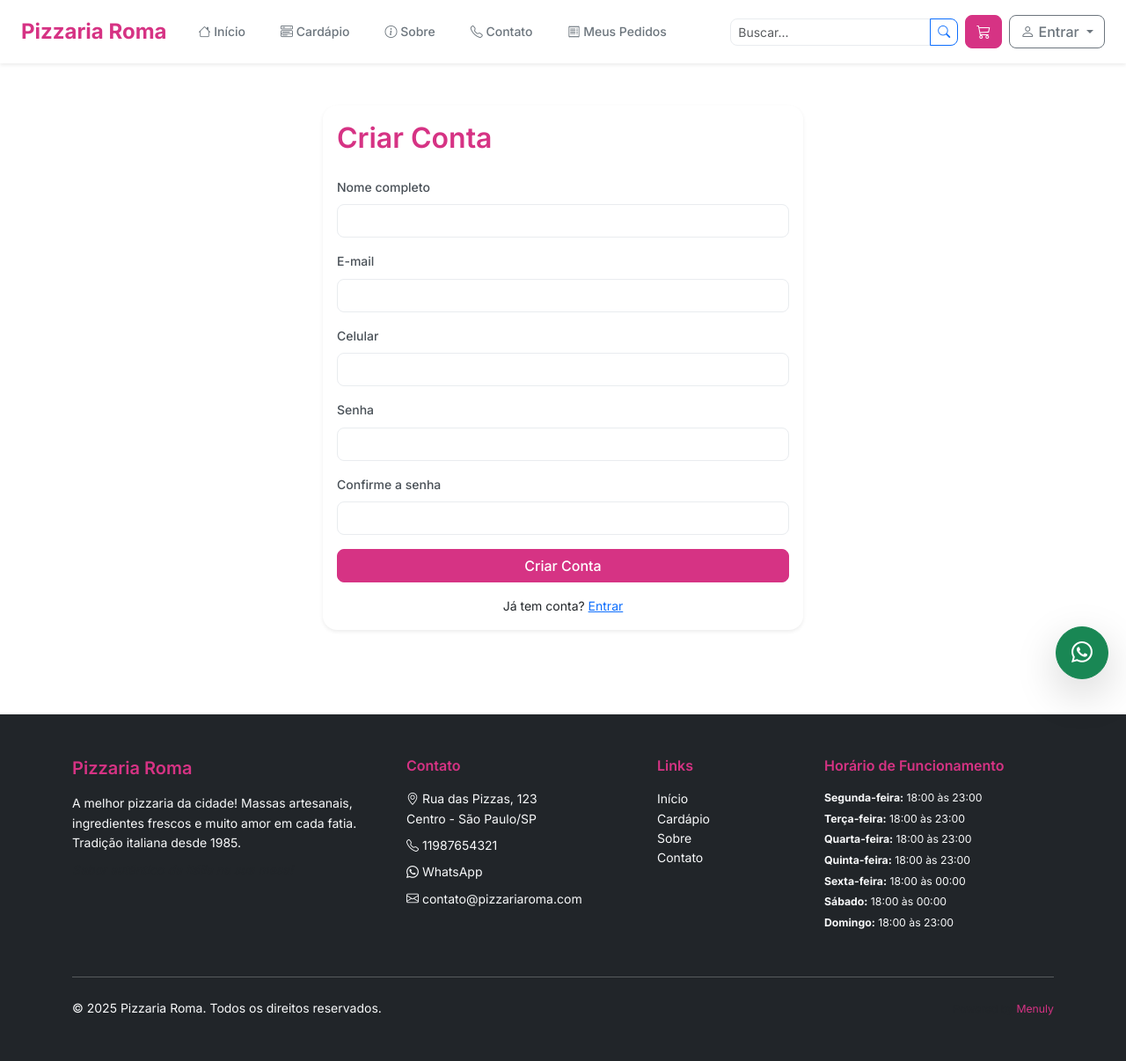
After one commit to ronwsv/menuly_delivery_semdocker, a Django app: a page that uses templates/base.html in a window 1280 px wide. The commit adds this page. Shown: the whole page at 88% size. Run offline with Django 5.2, Linux system fonts and the light colour scheme; data comes from the database, SQL or seed files in the repository; both versions use the stored data as it was after the commit; data that the repository does not hold is empty.

Commit message:
ajuste de tela de login e cadastro

```diff
--- a/loja/urls.py
+++ b/loja/urls.py
@@ -4,6 +4,10 @@ from . import views
 app_name = 'loja'
 
 urlpatterns = [
+    # Autenticação do cliente
+    path('login/', views.LoginClienteView.as_view(), name='login'),
+    path('logout/', views.LogoutClienteView.as_view(), name='logout'),
+    path('cadastro/', views.CadastroClienteView.as_view(), name='cadastro'),
     # Página inicial da loja
     path('', views.HomeView.as_view(), name='home'),
 
--- a/loja/views.py
+++ b/loja/views.py
@@ -1,3 +1,94 @@
+
+from django.shortcuts import render, redirect, get_object_or_404
+from django.views import View
+from django.contrib.auth import authenticate, login, logout, get_user_model
+
+# --- Autenticação do Cliente ---
+class LoginClienteView(View):
+    def get(self, request, *args, **kwargs):
+        if request.user.is_authenticated:
+            return redirect('loja:home', restaurante_slug=kwargs.get('restaurante_slug'))
+        restaurante_slug = kwargs.get('restaurante_slug')
+        restaurante = None
+        if restaurante_slug:
+            from core.models import Restaurante
+            try:
+                restaurante = Restaurante.objects.get(slug=restaurante_slug)
+            except Restaurante.DoesNotExist:
+                restaurante = None
+        return render(request, 'loja/login.html', {'restaurante': restaurante})
+
+    def post(self, request, *args, **kwargs):
+        username = request.POST.get('username')
+        password = request.POST.get('password')
+        restaurante_slug = kwargs.get('restaurante_slug')
+        restaurante = None
+        if restaurante_slug:
+            from core.models import Restaurante
+            try:
+                restaurante = Restaurante.objects.get(slug=restaurante_slug)
+            except Restaurante.DoesNotExist:
+                restaurante = None
+        user = authenticate(request, username=username, password=password)
+        if user is not None:
+            login(request, user)
+            return redirect('loja:home', restaurante_slug=restaurante_slug)
+        messages.error(request, 'Usuário ou senha inválidos.')
+        return render(request, 'loja/login.html', {'username': username, 'restaurante': restaurante})
+
+class LogoutClienteView(View):
+    def get(self, request, *args, **kwargs):
+        logout(request)
+        return redirect('loja:login', restaurante_slug=kwargs.get('restaurante_slug'))
+
+class CadastroClienteView(View):
+
+    def get(self, request, *args, **kwargs):
+        if request.user.is_authenticated:
+            return redirect('loja:home', restaurante_slug=kwargs.get('restaurante_slug'))
+        restaurante_slug = kwargs.get('restaurante_slug')
+        restaurante = None
+        if restaurante_slug:
+            from core.models import Restaurante
+            try:
+                restaurante = Restaurante.objects.get(slug=restaurante_slug)
+            except Restaurante.DoesNotExist:
+                restaurante = None
+        return render(request, 'loja/cadastro.html', {'restaurante': restaurante})
+
+    def post(self, request, *args, **kwargs):
+        User = get_user_model()
+        nome = request.POST.get('nome')
+        email = request.POST.get('email')
+        celular = request.POST.get('celular')
+        password = request.POST.get('password')
+        password2 = request.POST.get('password2')
+        restaurante_slug = kwargs.get('restaurante_slug')
+        restaurante = None
+        if restaurante_slug:
+            from core.models import Restaurante
+            try:
+                restaurante = Restaurante.objects.get(slug=restaurante_slug)
+            except Restaurante.DoesNotExist:
+                restaurante = None
+
+        if password != password2:
+            messages.error(request, 'As senhas não coincidem.')
+            return render(request, 'loja/cadastro.html', {**request.POST, 'restaurante': restaurante})
+
+        if User.objects.filter(email=email).exists():
+            messages.error(request, 'Já existe uma conta com este e-mail.')
+            return render(request, 'loja/cadastro.html', {**request.POST, 'restaurante': restaurante})
+
+        if User.objects.filter(celular=celular).exists():
+            messages.error(request, 'Já existe uma conta com este celular.')
+            return render(request, 'loja/cadastro.html', {**request.POST, 'restaurante': restaurante})
+
+        user = User.objects.create_user(username=email, email=email, first_name=nome, celular=celular)
+        user.set_password(password)
+        user.save()
+        login(request, user)
+        return redirect('loja:home', restaurante_slug=restaurante_slug)
 from django.shortcuts import render, redirect, get_object_or_404
 from django.views import View
 from django.views.generic import TemplateView
--- a/templates/base.html
+++ b/templates/base.html
@@ -168,18 +168,18 @@
                             <li><a class="dropdown-item" href="{% loja_url 'perfil' %}">
                                 <i class="bi bi-person-gear"></i> Meu Perfil
                             </a></li>
-                            <li><a class="dropdown-item" href="{% loja_url 'meus_pedidos' %}">>
+                            <li><a class="dropdown-item" href="{% loja_url 'meus_pedidos' %}">
                                 <i class="bi bi-bag-check"></i> Meus Pedidos
                             </a></li>
                             <li><hr class="dropdown-divider"></li>
-                            <li><a class="dropdown-item" href="{% url 'admin:logout' %}">
+                            <li><a class="dropdown-item" href="{% loja_url 'logout' %}">
                                 <i class="bi bi-box-arrow-right"></i> Sair
                             </a></li>
                         {% else %}
-                            <li><a class="dropdown-item" href="{% url 'admin:login' %}">
+                            <li><a class="dropdown-item" href="{% loja_url 'login' %}">
                                 <i class="bi bi-box-arrow-in-right"></i> Entrar
                             </a></li>
-                            <li><a class="dropdown-item" href="{% url 'admin:login' %}">
+                            <li><a class="dropdown-item" href="{% loja_url 'cadastro' %}">
                                 <i class="bi bi-person-plus"></i> Criar Conta
                             </a></li>
                         {% endif %}
--- /dev/null
+++ b/templates/loja/cadastro.html
@@ -0,0 +1,50 @@
+{% extends 'base.html' %}
+{% load static %}
+
+{% block title %}Criar Conta{% if restaurante %} - {{ restaurante.nome }}{% endif %}{% endblock %}
+
+{% block content %}
+<div class="container py-5">
+    <div class="row justify-content-center">
+        <div class="col-md-6">
+            <div class="card shadow-sm">
+                <div class="card-body">
+                    <h2 class="mb-4 text-primary">Criar Conta</h2>
+                    <form method="post" autocomplete="off">
+                        {% csrf_token %}
+                        <div class="mb-3">
+                            <label for="nome" class="form-label">Nome completo</label>
+                            <input type="text" class="form-control" id="nome" name="nome" required value="{{ form.nome.value|default:'' }}">
+                        </div>
+                        <div class="mb-3">
+                            <label for="email" class="form-label">E-mail</label>
+                            <input type="email" class="form-control" id="email" name="email" required value="{{ form.email.value|default:'' }}">
+                        </div>
+                        <div class="mb-3">
+                            <label for="celular" class="form-label">Celular</label>
+                            <input type="text" class="form-control" id="celular" name="celular" required maxlength="15" value="{{ form.celular.value|default:'' }}">
+                        </div>
+                        <div class="mb-3">
+                            <label for="password1" class="form-label">Senha</label>
+                            <input type="password" class="form-control" id="password1" name="password1" required>
+                        </div>
+                        <div class="mb-3">
+                            <label for="password2" class="form-label">Confirme a senha</label>
+                            <input type="password" class="form-control" id="password2" name="password2" required>
+                        </div>
+                        <button type="submit" class="btn btn-primary w-100">Criar Conta</button>
+                    </form>
+                    <div class="mt-3 text-center">
+                        Já tem conta?
+                        {% if restaurante %}
+                            <a href="{% url 'loja:login' restaurante_slug=restaurante.slug %}">Entrar</a>
+                        {% else %}
+                            <a href="{% url 'loja:login' restaurante_slug=request.resolver_match.kwargs.restaurante_slug %}">Entrar</a>
+                        {% endif %}
+                    </div>
+                </div>
+            </div>
+        </div>
+    </div>
+</div>
+{% endblock %}
```
Also changed, not shown: templates/loja/login.html (added, +38 -0 lines), db.sqlite3.
